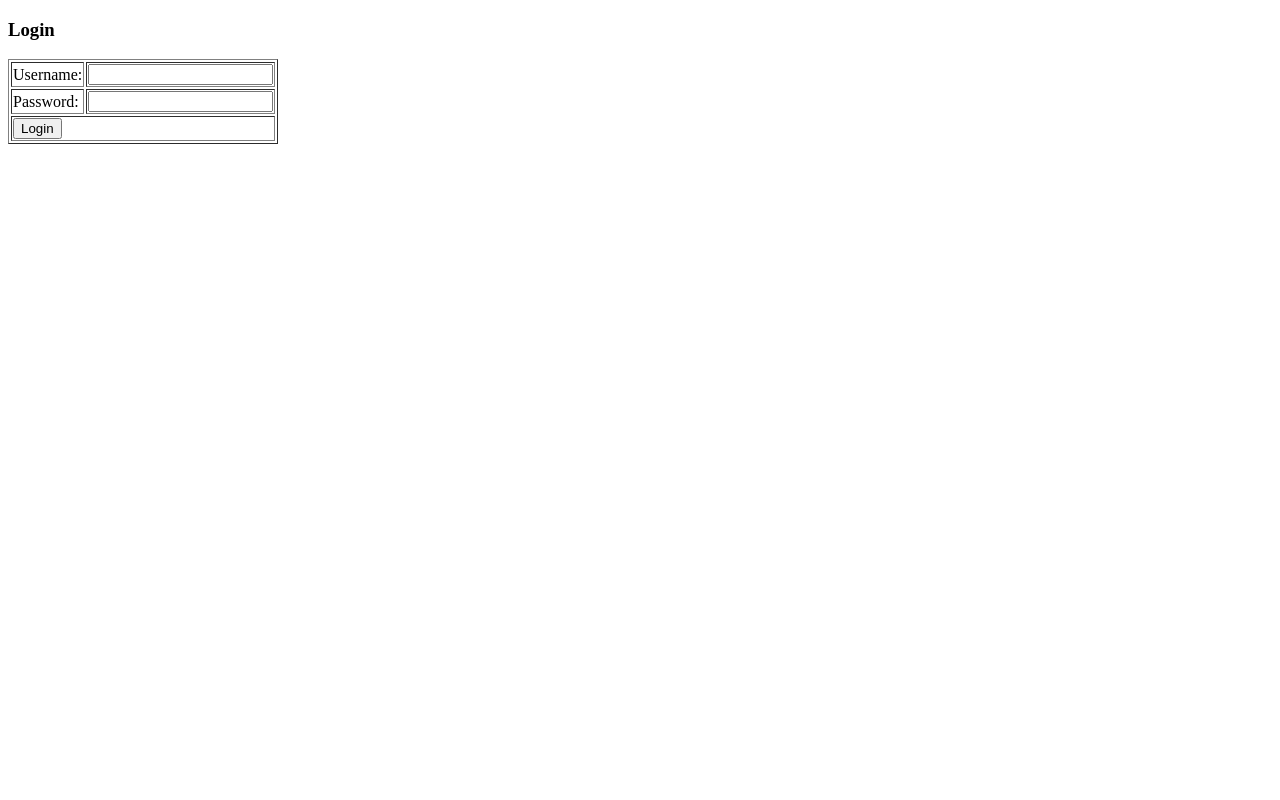
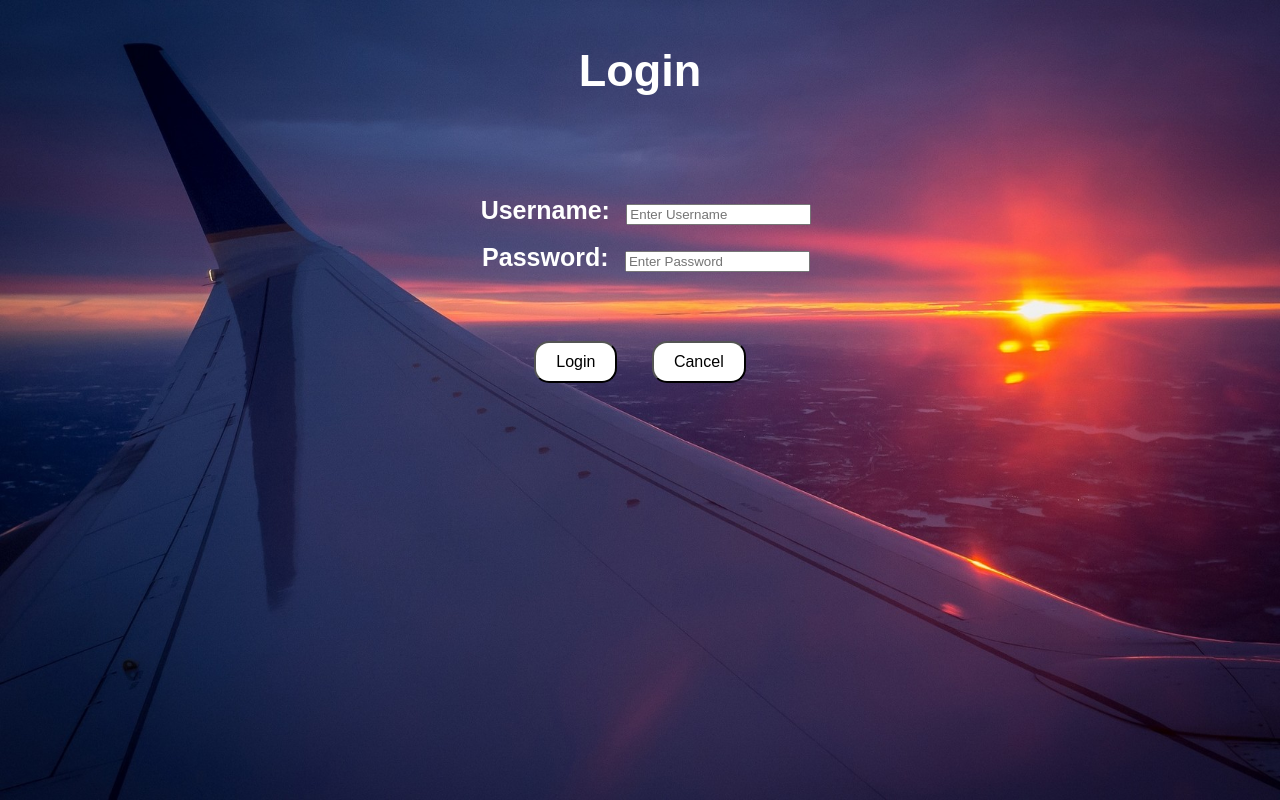
Before and after one commit to Stefann11/WebProjekatAS, a plain HTML site: page ProjekatWebProgramiranje/WebContent/login.html in a window 1280 px wide. Drawn offline with Linux system fonts and the light colour scheme.

Commit message:
Login html

```diff
--- a/ProjekatWebProgramiranje/WebContent/login.html
+++ b/ProjekatWebProgramiranje/WebContent/login.html
@@ -3,23 +3,70 @@
 <head>
 <meta charset="ISO-8859-1">
 <title>Login</title>
+<style>
+body{
+	background-image: url('images2/registration.jpg');
+	background-repeat: no-repeat;
+	background-attachment: fixed;
+	background-size: cover;
+	background-size: 100% 100%;
+	font-family: Arial, Helvetica, sans-serif;
+	margin:0;
+}
+label.a1{
+	color: white;
+	padding: 12px;
+	font-size: 25px;
+}
+h3 {text-align: center; font-size: 45px;}
+p {text-align: center;}
+div {text-align: center;}
+
+button {
+  transition-duration: 0.4s;
+  border-radius: 15px;
+   background-color: white; /* Green */
+  color: black;
+  padding: 10px 20px;
+  text-align: center;
+  text-decoration: none;
+  display: inline-block;
+  font-size: 16px;
+  margin:15px;
+}
+
+button:hover {
+
+  background-color: #ff6600;
+  color: white;
+   box-shadow: 0 12px 16px 0 rgba(0,0,0,0.24), 0 17px 50px 0 rgba(0,0,0,0.19);
+}
+
+</style>
 </head>
 <body>
-	<h3>Login</h3>
-	<form>
-		<table border = "1">
-			<tr>
-				<td>Username:</td>
-				<td><input type="text" name="username" id="username"/></td>
-			</tr>
-			<tr>
-				<td>Password:</td>
-				<td><input type="text" name="password" id="password"/></td>
-			</tr>
-			<tr>
-				<td colspan="2"><input type="submit" value="Login"/></td>
-			</tr>
-		</table>
-	</form>
+	<h3 style="color:white;">Login</h3>
+	</br>
+	</br>
+	</br>
+	<div class="container">
+    <label class="a1" for="uname"><b>Username:</b></label>
+    <input type="text" placeholder="Enter Username" name="uname" required>
+	</br>
+	</br>
+    <label class="a1" for="psw"><b>Password:</b></label>
+    <input type="password" placeholder="Enter Password" name="psw" required>
+	</br>
+	</br>
+	</br>
+	</br>
+    <button type="submit">Login</button>
+    <button type="button" class="cancelbtn">Cancel</button>
+
+  </div>
+
+
+
+
 </body>
 </html>
```
Also changed, not shown: ProjekatWebProgramiranje/.settings/org.eclipse.wst.common.project.facet.core.xml, ProjekatWebProgramiranje/WebContent/images2/registration.jpg (added), 4 other files.
